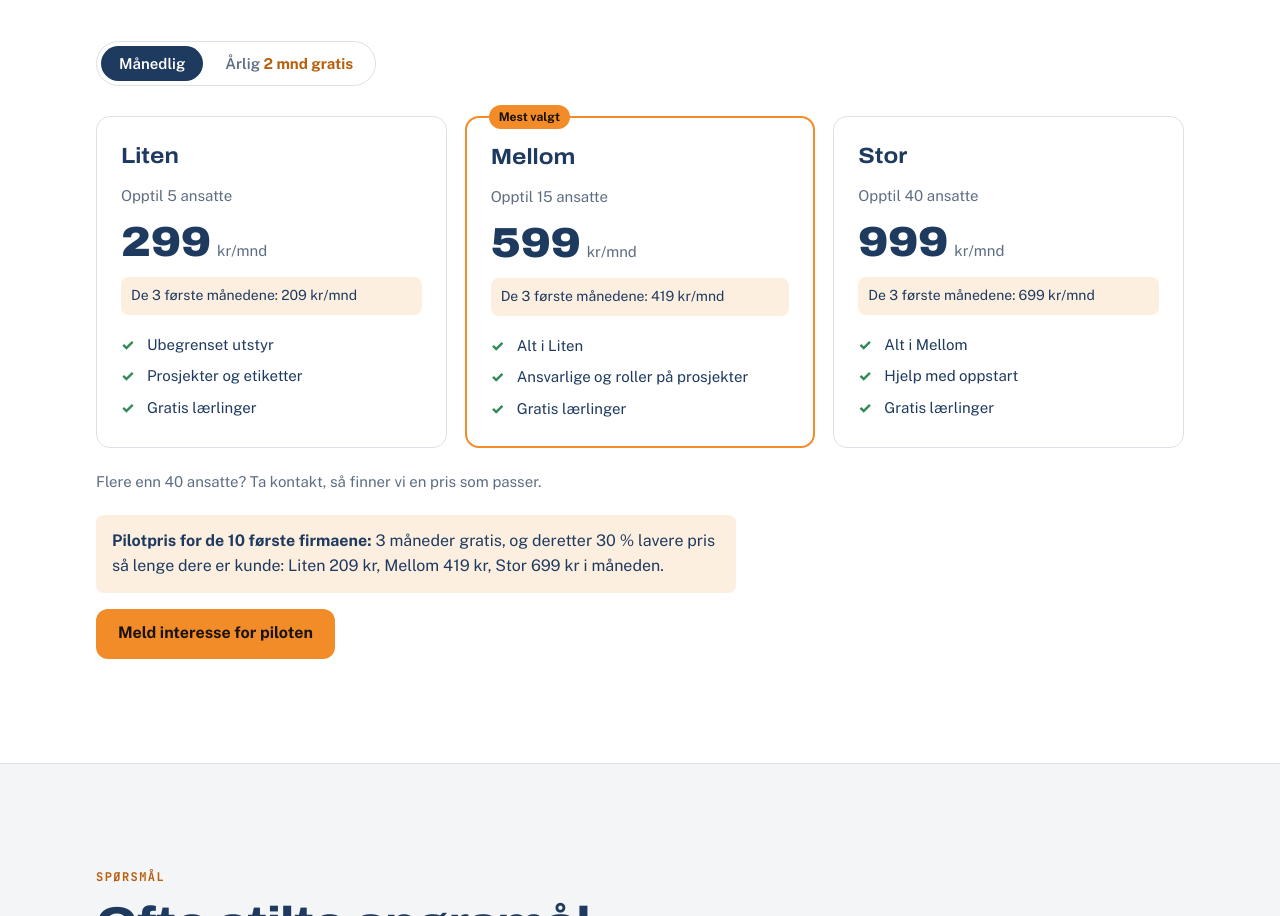
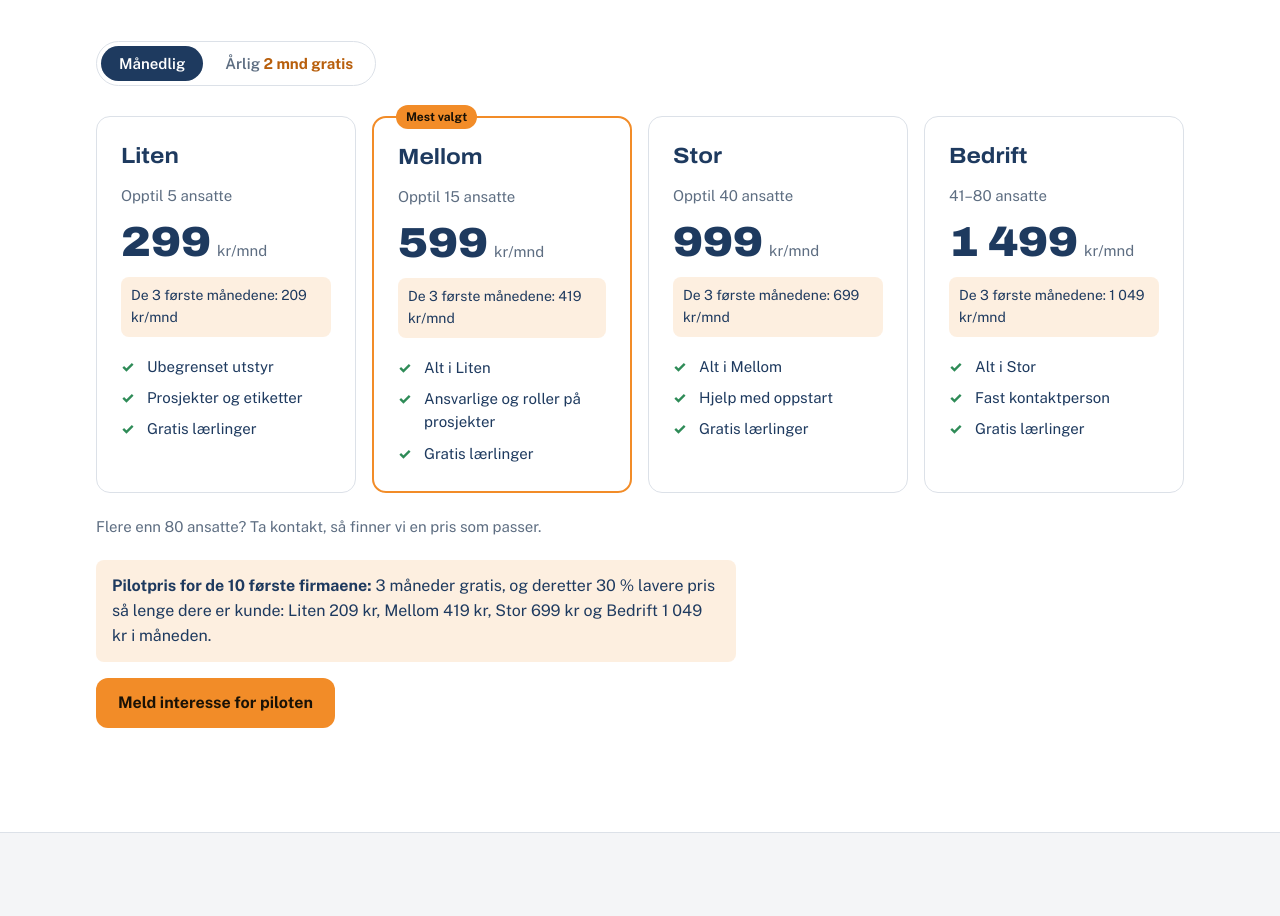
Before and after one commit to leonsheppard/utstyrappen-nettside, a plain HTML site: page index.html in a window 1280 px wide. Shown: the part 4335-5251 px from the top of the page. Drawn offline with Linux system fonts and the light colour scheme.

Commit message:
Ny pakke Bedrift: 41–80 ansatte, 1 499 kr/mnd
Co-Authored-By: Claude Opus 5.5 <noreply@anthropic.com>

```diff
--- a/index.html
+++ b/index.html
@@ -154,8 +154,9 @@ nav { position: relative; display: flex; align-items: center; justify-content: s
 .toggle button[aria-pressed="true"] { background: var(--navy); color: var(--on-navy); }
 .toggle .save { color: var(--orange-ink); font-weight: 700; }
 .toggle button[aria-pressed="true"] .save { color: var(--orange); }
-.plans { display: grid; grid-template-columns: repeat(3, 1fr); gap: 18px; }
-@media (max-width: 860px) { .plans { grid-template-columns: 1fr; } }
+.plans { display: grid; grid-template-columns: repeat(4, 1fr); gap: 16px; }
+@media (max-width: 1000px) { .plans { grid-template-columns: repeat(2, 1fr); } }
+@media (max-width: 600px) { .plans { grid-template-columns: 1fr; } }
 .plan { background: var(--surface); border: 1px solid var(--line); border-radius: var(--r); padding: 26px 24px; display: grid; gap: 14px; align-content: start; }
 .plan.pop { border: 2px solid var(--orange); position: relative; }
 .plan.pop::before { content: "Mest valgt"; position: absolute; top: -13px; left: 22px; background: var(--orange); color: #1A1206; font-size: 12px; font-weight: 700; padding: 3px 10px; border-radius: 999px; }
@@ -344,9 +345,15 @@ footer .mono { font-family: var(--font-mono); font-size: 13px; }
           <p class="deal" data-m="De 3 første månedene: 699 kr/mnd" data-y="Tilsvarer 833 kr/mnd">De 3 første månedene: 699 kr/mnd</p>
           <ul><li>Alt i Mellom</li><li>Hjelp med oppstart</li><li>Gratis lærlinger</li></ul>
         </div>
+        <div class="plan">
+          <h3>Bedrift</h3><p class="who">41–80 ansatte</p>
+          <div class="price"><b data-m="1 499" data-y="14 990">1 499</b><span data-m="kr/mnd" data-y="kr/år">kr/mnd</span></div>
+          <p class="deal" data-m="De 3 første månedene: 1 049 kr/mnd" data-y="Tilsvarer 1 249 kr/mnd">De 3 første månedene: 1 049 kr/mnd</p>
+          <ul><li>Alt i Stor</li><li>Fast kontaktperson</li><li>Gratis lærlinger</li></ul>
+        </div>
       </div>
-      <p class="plans-note">Flere enn 40 ansatte? Ta kontakt, så finner vi en pris som passer.</p>
-      <div class="deal" style="margin-top:22px;max-width:640px;font-size:16px;padding:14px 16px"><strong>Pilotpris for de 10 første firmaene:</strong> 3 måneder gratis, og deretter 30 % lavere pris så lenge dere er kunde: Liten 209 kr, Mellom 419 kr, Stor 699 kr i måneden.</div>
+      <p class="plans-note">Flere enn 80 ansatte? Ta kontakt, så finner vi en pris som passer.</p>
+      <div class="deal" style="margin-top:22px;max-width:640px;font-size:16px;padding:14px 16px"><strong>Pilotpris for de 10 første firmaene:</strong> 3 måneder gratis, og deretter 30 % lavere pris så lenge dere er kunde: Liten 209 kr, Mellom 419 kr, Stor 699 kr og Bedrift 1 049 kr i måneden.</div>
       <p style="margin-top:16px"><a class="btn btn-orange" href="mailto:post@utstyrappen.no?subject=Interessert%20i%20Utstyrappen&body=Hei%21%0A%0AVi%20er%20interessert%20i%20Utstyrappen.%0A%0AFirma%3A%0AAntall%20ansatte%3A%0ATelefon%3A%0A">Meld interesse for piloten</a></p>
     </div>
   </section>
```
